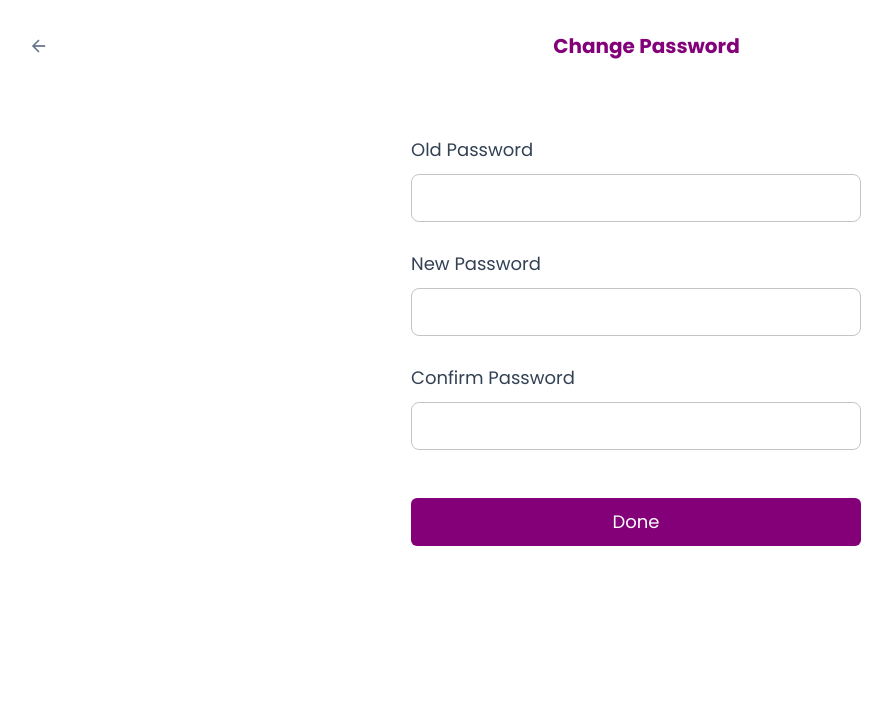
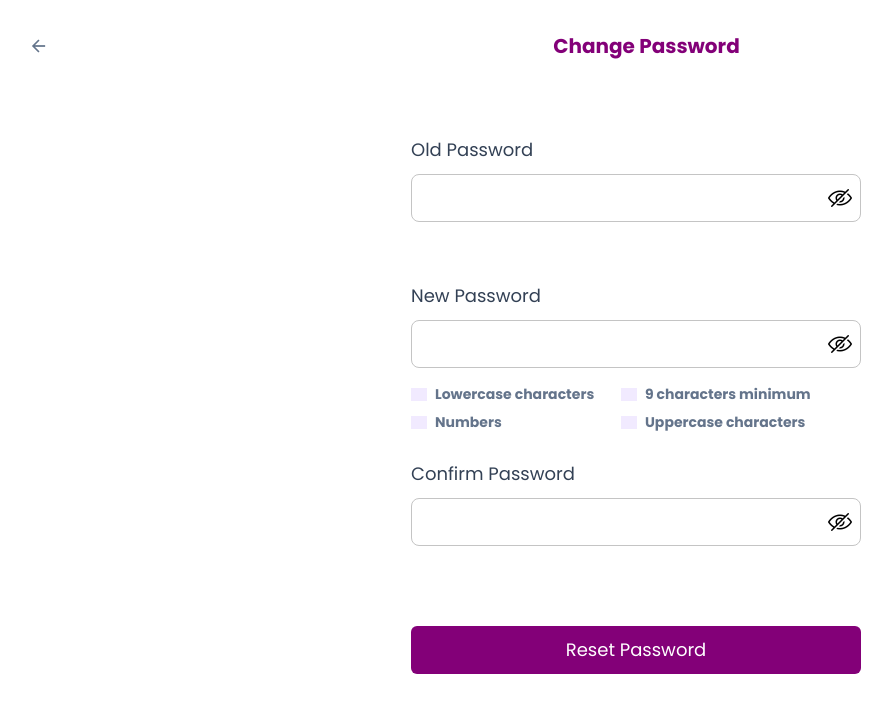
Before and after one commit to beginners-lock/shuttlers, a React (Create React App) app: page /changepassword in a window 1280 px wide. Shown: the top 712 px of the page, without its empty margins (4-896 px from the left). Built offline with nearby package versions, Linux system fonts and the light colour scheme.

Commit message:
finished the functionalities for changepassword pagae

```diff
--- a/src/constants/messages.tsx
+++ b/src/constants/messages.tsx
@@ -7,4 +7,4 @@ export const PROCESSING_ERROR = "An error occured while processing, please try a
 export const SIMILAR_USER = "A user already exists with this email or matric number";
 export const INVALID_OTP_ERROR = "Invalid OTP";
 export const NO_EMAIL_EXISTS = "No user exists with this email";
-export const INVALID_PASSWORD = "Invalid password";
+export const INVALID_PASSWORD = "Wrong password";
--- a/src/pages/Changepassword.tsx
+++ b/src/pages/Changepassword.tsx
@@ -1,15 +1,101 @@
 import { useState } from "react";
-import { /*PRIMARY800, */PRIMARY700, NEUTRAL700 } from "../theme/colors";
+import { ERROR700, PRIMARY700, NEUTRAL700, PRIMARY900, PRIMARY300, NEUTRAL500 } from "../theme/colors";
 import Modal from "../components/Modal";
 import { CHANGEPASSWORDMODAL } from "../constants/modalvariables";
+import { PASSWORD_LENGTH, URL } from "../constants/globalvariables";
+import { UNSIMILAR_PASSWORDS, PASSWORD_REQ_ERROR, EMPTY_FIELD_ERROR, PROCESSING_ERROR, INVALID_PASSWORD } from "../constants/messages";
+import LoadingSpinner from "../components/Spinner";
+import axios from "axios";
 
 export default function Changepassword(){
     const [showmodal, setShowmodal] = useState(false);
+    const [oldpass, setOldpass] = useState('');
+    const [password, setPassword] = useState('');
+    const [pass2, setPass2] = useState('');
+    const [oldpassw, setOldpassw] = useState('');
+    const [pass2w, setPass2w] = useState('');
+    const [passvisible, setPassvisible] = useState(false);
+    const [loading, setLoading] = useState(false);
+    const [processw, setProcessw] = useState('');
+
+    const passwordTracker = (event: React.KeyboardEvent<HTMLInputElement>) => {
+		const element = event.target as HTMLInputElement;
+		setPassword(element.value);
+	}
+
+	const lowercaseCheck = (string: string) => {
+		return string !== string.toUpperCase();
+	}
+
+	const uppercaseCheck = (string: string) => {
+		return !(string === string.toLowerCase());
+	}
+
+	const numericCheck = (string: string) => {
+		return /\d/.test(string);
+		//return /^[0-9A-Z]+$/i.test(string);
+	}
+
+    const resetpassword = () => {
+        setProcessw(''); setOldpassw(''); setPass2w('');
+        let error = false;
+
+        //Check password
+		let oldpassInput = document.getElementById('oldpassinput') as HTMLInputElement;
+		let oldpass = oldpassInput.value;
+
+        if(oldpass===''){
+            setOldpassw(EMPTY_FIELD_ERROR); error=true;
+        }
+
+        let pass2Input = document.getElementById('pass2input') as HTMLInputElement;
+		let pass2 = pass2Input.value;
+		if(password!=='' && uppercaseCheck(password) && lowercaseCheck(password) && password.length>=PASSWORD_LENGTH && numericCheck(password)){
+			if(password!==pass2){
+				setPass2w(UNSIMILAR_PASSWORDS); error = true;
+			}
+		}else{
+			setPass2w(PASSWORD_REQ_ERROR); error=true;
+		}
+
+        let session = sessionStorage.getItem('shuttlersuser');
+        let user = {}
+
+        if(session){
+            user = JSON.parse(session);
+        }else{
+            error=true; window.location.href = '/signin';
+        }
+
+        if(!error){
+            setLoading(true);
+            axios.post(URL+'/checkandchangepassword', {user: user, oldpass:oldpass, newpass:password}).then(response => {
+                if(response.status === 200){
+                    let data = response.data;
+
+                    if(data.err){
+                        setProcessw(PROCESSING_ERROR);
+                    }else{
+                        if(data.msg === 'success'){
+                            setShowmodal(true);
+                        }else{
+                            console.log(data.msg)
+                            setOldpassw(INVALID_PASSWORD);
+                        }
+                    }
+                }else{
+                    setProcessw(PROCESSING_ERROR);
+                }
+
+                setLoading(false);
+            });
+        }
+    }
 
     return(
         <div className="font-poppins w-full box-border flex flex-col items-center justify-start px-4 overflow-hidden">
             <div className="mt-4 w-full flex flex-row items-center justify-between py-4 px-4 text-xl font-bold"  style={{color:PRIMARY700}}>
-                <img alt="backimg" src="back.png"/>
+                <img alt="backimg" src="back.png" onClick={()=>{ window.location.href="/user"; }}/>
                 Change Password
                 <div></div>
             </div>
@@ -17,22 +103,66 @@ export default function Changepassword(){
             <div className="mt-8 w-[450px]">
                 <div className="mt-7 box-border w-full flex flex-col justify-start items-start">
                     <label className='text-lg' style={{color:NEUTRAL700}}>Old Password</label>
-                    <input type="text" className='box-border px-2 w-full h-12 mt-2.5 rounded-lg border border-[#C4C4C4] active:outline-none focus:outline-none'/>
+                    <div className="flex flex-row items-center justify-between box-border px-2 w-full h-12 mt-2.5 rounded-lg border border-[#C4C4C4]">
+                        <input id="oldpassinput" type={passvisible?"text":"password"} className='box-border w-full rounded-lg active:outline-none focus:outline-none'/>
+                        <img alt="eyeimg" src={passvisible?"show.png":"hide.png"} onClick={()=>{ setPassvisible(state => !state); }}/>
+                    </div>
+                    <div className='mt-2 text-sm h-6' style={{color:ERROR700}}>{oldpassw}</div>
                 </div>
 
                 <div className="mt-7 box-border w-full flex flex-col justify-start items-start">
                     <label className='text-lg' style={{color:NEUTRAL700}}>New Password</label>
-                    <input type="text" className='box-border px-2 w-full h-12 mt-2.5 rounded-lg border border-[#C4C4C4] active:outline-none focus:outline-none'/>
+                    <div className="flex flex-row items-center justify-between box-border px-2 w-full h-12 mt-2.5 rounded-lg border border-[#C4C4C4]">
+                        <input id="pass1input" type={passvisible?"text":"password"} className='box-border w-full rounded-lg active:outline-none focus:outline-none' onKeyUp={(e)=>{ passwordTracker(e); }}/>
+                        <img alt="eyeimg" src={passvisible?"show.png":"hide.png"} onClick={()=>{ setPassvisible(state => !state); }}/>
+                    </div>
+                    <div className='mt-2 w-[420px] flex flex-row items-start justify-start box-border flex-wrap'>
+                        <div className='w-1/2 flex flex-row justify-start items-center box-border mt-2'>
+                            <div className='p-0.5' style={{backgroundColor:PRIMARY300}}>
+                                <img alt="tick1" src="tick.png" style={{visibility: password!=='' && lowercaseCheck(password) ?'visible':'hidden'}}/>
+                            </div>
+                            <div className='ml-2 text-sm font-bold' style={{color: password!=='' && lowercaseCheck(password) ? PRIMARY900 : NEUTRAL500}}>Lowercase characters</div>
+                        </div>
+                        <div className='w-1/2 flex flex-row justify-start items-center box-border mt-2'>
+                            <div className='p-0.5' style={{backgroundColor:PRIMARY300}}>
+                                <img alt="tick2" src="tick.png" style={{visibility: password!=='' && password.length>=PASSWORD_LENGTH ?'visible':'hidden'}}/>
+                            </div>
+                            <div className='ml-2 text-sm font-bold' style={{color: password!=='' && password.length>=PASSWORD_LENGTH ? PRIMARY900 : NEUTRAL500}}>9 characters minimum</div>
+                        </div>
+                        <div className='w-1/2 flex flex-row justify-start items-center box-border mt-2'>
+                            <div className='p-0.5' style={{backgroundColor:PRIMARY300}}>
+                                <img alt="tick3" src="tick.png" style={{visibility: password!=='' && numericCheck(password) ?'visible':'hidden'}}/>
+                            </div>
+                            <div className='ml-2 text-sm font-bold' style={{color: password!=='' && numericCheck(password) ? PRIMARY900 : NEUTRAL500}}>Numbers</div>
+                        </div>
+                        <div className='w-1/2 flex flex-row justify-start items-center box-border mt-2'>
+                            <div className='p-0.5' style={{backgroundColor:PRIMARY300}}>
+                                <img alt="tick4" src="tick.png" style={{visibility: password!=='' && uppercaseCheck(password) ?'visible':'hidden'}}/>
+                            </div>
+                            <div className='ml-2 text-sm font-bold' style={{color: password!=='' && uppercaseCheck(password) ? PRIMARY900 : NEUTRAL500}}>Uppercase characters</div>
+                        </div>
+                    </div>
                 </div>
 
                 <div className="mt-7 box-border w-full flex flex-col justify-start items-start">
                     <label className='text-lg' style={{color:NEUTRAL700}}>Confirm Password</label>
-                    <input type="text" className='box-border px-2 w-full h-12 mt-2.5 rounded-lg border border-[#C4C4C4] active:outline-none focus:outline-none'/>
+                    <div className="flex flex-row items-center justify-between box-border px-2 w-full h-12 mt-2.5 rounded-lg border border-[#C4C4C4]">
+                        <input id="pass2input" type={passvisible?"text":"password"} className='box-border w-full rounded-lg active:outline-none focus:outline-none'/>
+                        <img alt="eyeimg" src={passvisible?"show.png":"hide.png"} onClick={()=>{ setPassvisible(state => !state); }}/>
+                    </div>
+                    <div className='mt-2 text-sm h-6' style={{color:ERROR700}}>{pass2w}</div>
                 </div>
 
-                <button className='w-full h-12 mt-12 rounded-md text-white text-lg' style={{backgroundColor:PRIMARY700}}>
-                    Done
+                <button className='flex flex-row items-center justify-center w-full h-12 mt-12 rounded-md text-white text-lg' style={{backgroundColor:PRIMARY700}} onClick={()=>{ if(!loading){ resetpassword(); } }}>
+                    <div style={{display:loading?'none':'flex'}}>Reset Password</div>
+                    <LoadingSpinner
+                        loading={loading}
+                        size={'20px'}
+                        borderColor={'white'}
+                        borderTopColor={PRIMARY700}
+                    />
                 </button>
+                <div className='w-full text-centr mt-2 text-sm h-6' style={{color:ERROR700}}>{processw}</div>
             </div>
 
             <Modal
--- a/src/pages/Forgotpassword.tsx
+++ b/src/pages/Forgotpassword.tsx
@@ -6,7 +6,7 @@ import SplitInput from '../components/SplitInput';
 import Modal from '../components/Modal';
 import LoadingSpinner from '../components/Spinner';
 import { FORGOTPASSWORDMODAL } from '../constants/modalvariables';
-import { EMPTY_FIELD_ERROR, INVALID_EMAIL_ERROR, NO_EMAIL_EXISTS, PROCESSING_ERROR } from '../constants/messages';
+import { EMPTY_FIELD_ERROR, INVALID_EMAIL_ERROR, NO_EMAIL_EXISTS, PROCESSING_ERROR, UNSIMILAR_PASSWORDS, PASSWORD_REQ_ERROR } from '../constants/messages';
 import axios from 'axios';
 import { URL, PASSWORD_LENGTH } from '../constants/globalvariables';
 
@@ -23,17 +23,14 @@ const Forgotpassword = () => {
     const [emailw, setEmailw] = useState('');
     const [processingw1, setProcessingw1] = useState('');
     const [processingw2, setProcessingw2] = useState('');
-    const [optwarning, setOtpwarning] = useState('');
+    const [passwordw, setPasswordw] = useState('');
+    const [otpwarning, setOtpwarning] = useState('');
     const [passvisible, setPassvisible] = useState(false);
 
     let inputRef = useRef<HTMLInputElement>(null);
 
     const onPress = () => {
         inputRef.current?.focus();
-    }
-
-    const finish = () => {
-
     }
 
     const checkemail = () => {
@@ -115,6 +112,39 @@ const Forgotpassword = () => {
 		//return /^[0-9A-Z]+$/i.test(string);
 	}
 
+    const resetpassword = () => {
+        setProcessingw2(''); setPasswordw('');
+        let error = false;
+
+        //Check password
+		let pass2Input = document.getElementById('pass2input') as HTMLInputElement;
+		let pass2 = pass2Input.value;
+		if(password!=='' && uppercaseCheck(password) && lowercaseCheck(password) && password.length>=PASSWORD_LENGTH && numericCheck(password)){
+			if(password!==pass2){
+				setPasswordw(UNSIMILAR_PASSWORDS); error = true;
+			}
+		}else{
+			setPasswordw(PASSWORD_REQ_ERROR); error=true;
+		}
+
+        if(!error){
+            setLoading2(true);
+            axios.post(URL+'/changepassword', {email: email, password: password}).then(response => {
+                if(response.status===200){
+                    let data = response.data;
+                    if(data.err){
+                        setProcessingw2(PROCESSING_ERROR); setLoading2(false);
+                    }else{
+                        sessionStorage.setItem('shuttlersuser', JSON.stringify(data.user));
+                        setShowmodal(true); setLoading2(false);
+                    }
+                }else{
+                    setProcessingw2(PROCESSING_ERROR); setLoading2(false);
+                }
+            });
+        }
+    }
+
     return (
         <div className="font-poppins w-full box-border flex flex-col items-center justify-start px-4">
             <Navbar/>
@@ -168,7 +198,7 @@ const Forgotpassword = () => {
                             otp={otpinput}
                             onPress={onPress}
                             setOtp={setOtpinput}
-                            confirmotp={()=>{ if(!otploading){ finish(); } }}
+                            confirmotp={()=>{ if(!otploading && otpinput===otp){ scrollToResetPage(); } }}
                             otplen={4}
                         />
 
@@ -181,6 +211,7 @@ const Forgotpassword = () => {
 								borderTopColor={PRIMARY700}
 							/>
                         </button>
+						<div className='w-full text-center text-lg mt-3 h-6' style={{color:ERROR700}}>{otpwarning}</div>
 
                         <div className='mt-6 flex flex-row items-center justify-center'>
                             Did't receive an email?
@@ -244,11 +275,19 @@ const Forgotpassword = () => {
                                 <input id="pass2input" type={passvisible?"text":"password"} className='box-border w-full rounded-lg active:outline-none focus:outline-none'/>
                                 <img alt="eyeimg" src={passvisible?"show.png":"hide.png"} onClick={()=>{ setPassvisible(state => !state); }}/>
                             </div>
+                            <div className='mt-2 text-sm h-6' style={{color:ERROR700}}>{passwordw}</div>
                         </div>
 
-                        <button className='w-full h-12 mt-12 rounded-md text-white text-lg' style={{backgroundColor:PRIMARY700}}>
-                            Reset Password
+                        <button className='flex flex-row items-center justify-center w-full h-12 mt-12 rounded-md text-white text-lg' style={{backgroundColor:PRIMARY700}} onClick={()=>{ if(!loading2){ resetpassword(); } }}>
+                            <div style={{display:loading2?'none':'flex'}}>Reset Password</div>
+							<LoadingSpinner
+								loading={loading2}
+								size={'20px'}
+								borderColor={'white'}
+								borderTopColor={PRIMARY700}
+							/>
                         </button>
+						<div className='w-full text-center text-lg mt-3 h-6' style={{color:ERROR700}}>{processingw2}</div>
 
                         <Link to="/signin" className='mt-8 flex flex-row items-center justify-center'>
                             <img alt="back" src="back.png" className='mr-2'/>
```
Also changed, not shown: src/components/Modal.tsx (+7 -1 lines), src/constants/modalvariables.tsx (+4 -4 lines).
